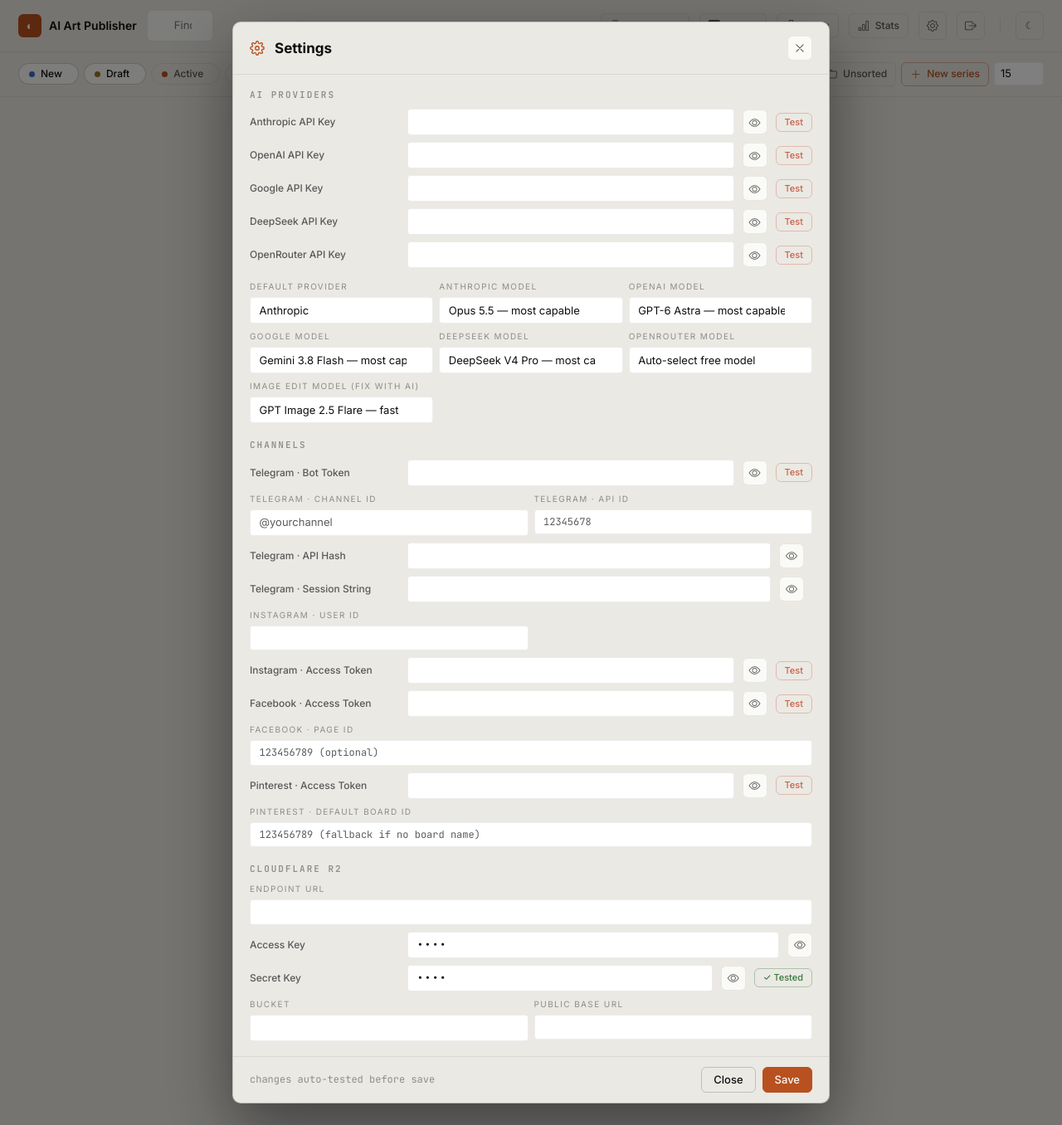
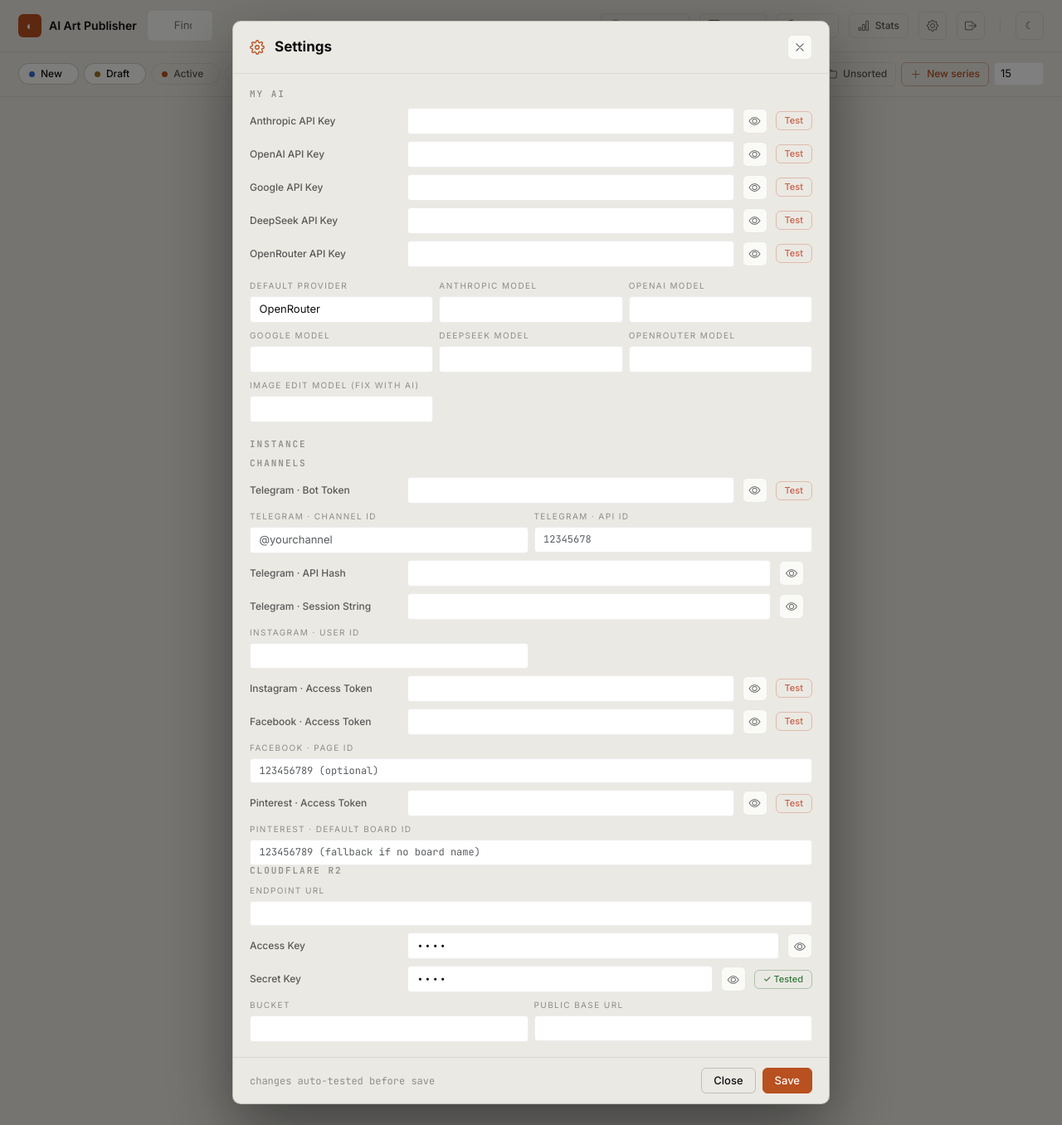
Before and after one commit to anscii/ai-art-publisher, a FastAPI app: page / in a window 1280 px wide, after a click that opens the changed part. Shown: the whole page at 83% size. Run offline with FastAPI, Linux system fonts and the light colour scheme; data comes from the database, SQL or seed files in the repository; data that the repository does not hold is empty; parts of the project's set-up code (start-up, migrations or seed data) failed here and were passed over; some libraries are stand-ins or nearby versions.

Commit message:
feat: settings UI for every user (My AI / Instance blocks), type-or-pick model fields (multi-user 2A frontend)

```diff
--- a/app/static/settings.js
+++ b/app/static/settings.js
@@ -35,11 +35,14 @@ function _setTestBtnState(btn, configured) {
   }
 }
 
-async function loadSettings() {
-  try {
-    const s = await apiFetch('GET', '/api/settings');
-    const fields = [
+// Per-User AI settings (/api/me/settings) vs instance config (/api/settings, admin only).
+const _MY_FIELDS = [
   'anthropic_api_key', 'openai_api_key', 'google_api_key', 'deepseek_api_key', 'openrouter_api_key',
+  'default_provider',
+  'anthropic_default_model', 'openai_default_model', 'google_default_model',
+  'deepseek_default_model', 'openrouter_default_model', 'image_edit_model',
+];
+const _INSTANCE_FIELDS = [
   'telegram_bot_token', 'telegram_channel_id', 'telegram_api_id',
   'telegram_api_hash', 'telegram_session_string',
   'instagram_access_token', 'instagram_user_id',
@@ -47,15 +50,27 @@ async function loadSettings() {
   'pinterest_access_token', 'pinterest_default_board_id',
   'r2_endpoint', 'r2_access_key', 'r2_secret_key', 'r2_bucket', 'r2_public_base_url',
 ];
-    fields.forEach(f => { const el = document.getElementById('s_' + f); if (el) el.value = s[f] || ''; });
+const _AI_PROVIDERS = ['anthropic', 'openai', 'google', 'deepseek', 'openrouter'];
+
+async function loadSettings() {
+  try {
+    const s = await apiFetch('GET', '/api/me/settings');
+    if (App.user?.is_admin) Object.assign(s, await apiFetch('GET', '/api/settings'));
+    [..._MY_FIELDS, ..._INSTANCE_FIELDS].forEach(f => {
+      const el = document.getElementById('s_' + f);
+      if (el && !el.list && el.tagName !== 'SELECT') el.value = s[f] || '';
+    });
     const provEl = document.getElementById('s_default_provider');
     if (provEl && s.default_provider) provEl.value = s.default_provider;
-    ['anthropic', 'openai', 'google', 'deepseek', 'openrouter'].forEach(p => {
-      const el = document.getElementById('s_' + p + '_default_model');
-      if (el) buildProviderModelSelect(el, p, { selectedValue: s[p + '_default_model'] || '' });
+    // Model fields are <input list=datalist>: fill the datalist, then set the (free-text) value.
+    [..._AI_PROVIDERS, 'image_edit'].forEach(p => {
+      const input = document.getElementById(p === 'image_edit' ? 's_image_edit_model' : 's_' + p + '_default_model');
+      const dl = document.getElementById('dl_' + p);
+      if (!input || !dl) return;
+      const val = s[p === 'image_edit' ? 'image_edit_model' : p + '_default_model'] || '';
+      buildProviderModelSelect(dl, p, { selectedValue: val });
+      input.value = val;
     });
-    const imgEditEl = document.getElementById('s_image_edit_model');
-    if (imgEditEl) buildProviderModelSelect(imgEditEl, 'image_edit', { selectedValue: s.image_edit_model || '' });
     // Initialise Test button states: green if value is '****' (key saved), red if empty.
     _SECRET_FIELD_IDS.forEach(id => {
       const input = document.getElementById(id);
@@ -64,18 +79,7 @@ async function loadSettings() {
   } catch (e) { showToast('Failed to load settings: ' + e.message, 'danger'); }
 }
 
-async function saveSettings() {
-  const fields = [
-    'anthropic_api_key', 'openai_api_key', 'google_api_key', 'deepseek_api_key', 'openrouter_api_key', 'default_provider',
-    'anthropic_default_model', 'openai_default_model', 'google_default_model', 'deepseek_default_model', 'openrouter_default_model',
-    'image_edit_model',
-    'telegram_bot_token', 'telegram_channel_id', 'telegram_api_id',
-    'telegram_api_hash', 'telegram_session_string',
-    'instagram_access_token', 'instagram_user_id',
-    'facebook_page_access_token', 'facebook_page_id',
-    'pinterest_access_token', 'pinterest_default_board_id',
-    'r2_endpoint', 'r2_access_key', 'r2_secret_key', 'r2_bucket', 'r2_public_base_url',
-  ];
+function _collect(fields) {
   const body = {};
   fields.forEach(f => {
     const el = document.getElementById('s_' + f);
@@ -83,8 +87,13 @@ async function saveSettings() {
     const val = el.value.trim();
     if (val && val !== '****') body[f] = val;
   });
+  return body;
+}
+
+async function saveSettings() {
   try {
-    await apiFetch('PUT', '/api/settings', body);
+    await apiFetch('PUT', '/api/me/settings', _collect(_MY_FIELDS));
+    if (App.user?.is_admin) await apiFetch('PUT', '/api/settings', _collect(_INSTANCE_FIELDS));
     showToast('Settings saved', 'success');
   } catch (e) { showToast(e.message, 'danger'); }
 }
@@ -106,7 +115,7 @@ async function testConn(service, btn) {
   btn.disabled = true;
   btn.textContent = '…';
   try {
-    const result = await apiFetch('POST', '/api/settings/test/' + service);
+    const result = await apiFetch('POST', (_AI_PROVIDERS.includes(service) ? '/api/me/settings/test/' : '/api/settings/test/') + service);
     _setTestBtnState(btn, result.ok);
     showToast(result.message, result.ok ? 'success' : 'danger');
   } catch (e) {
--- a/app/templates/index.html
+++ b/app/templates/index.html
@@ -53,11 +53,11 @@
     <i class="bi bi-trash3" style="font-size:14px;"></i>
     <span class="d-none d-sm-inline">Trash</span>
   </button>
-  <button class="aap-nav-btn admin-only" id="navStats" aria-label="Stats" onclick="showView('stats')">
+  <button class="aap-nav-btn" id="navStats" aria-label="Stats" onclick="showView('stats')">
     <i class="bi bi-bar-chart" style="font-size:14px;"></i>
     <span class="d-none d-sm-inline">Stats</span>
   </button>
-  <button class="aap-nav-btn aap-nav-btn--icon-only admin-only" aria-label="Settings"
+  <button class="aap-nav-btn aap-nav-btn--icon-only" aria-label="Settings"
           data-bs-toggle="modal" data-bs-target="#settingsModal"
           onclick="loadSettings()">
     <i class="bi bi-gear" style="font-size:14px;"></i>
@@ -294,7 +294,7 @@
 
         <!-- AI Providers -->
         <section class="aap-settings-section">
-          <h3 class="aap-section-label">AI Providers</h3>
+          <h3 class="aap-section-label">My AI</h3>
           <div class="aap-settings-section__rows">
             <div class="aap-secret-row">
               <span class="aap-secret-row__label">Anthropic API Key</span>
@@ -339,35 +339,38 @@
               </div>
               <div class="aap-field-block">
                 <span class="aap-field-block__label">Anthropic model</span>
-                <select class="form-select aap-input" id="s_anthropic_default_model"></select>
+                <input class="form-control aap-input" list="dl_anthropic" id="s_anthropic_default_model" autocomplete="off"><datalist id="dl_anthropic"></datalist>
               </div>
               <div class="aap-field-block">
                 <span class="aap-field-block__label">OpenAI model</span>
-                <select class="form-select aap-input" id="s_openai_default_model"></select>
+                <input class="form-control aap-input" list="dl_openai" id="s_openai_default_model" autocomplete="off"><datalist id="dl_openai"></datalist>
               </div>
             </div>
             <div class="d-grid gap-2" style="grid-template-columns: 1fr 1fr 1fr;">
               <div class="aap-field-block">
                 <span class="aap-field-block__label">Google model</span>
-                <select class="form-select aap-input" id="s_google_default_model"></select>
+                <input class="form-control aap-input" list="dl_google" id="s_google_default_model" autocomplete="off"><datalist id="dl_google"></datalist>
               </div>
               <div class="aap-field-block">
                 <span class="aap-field-block__label">DeepSeek model</span>
-                <select class="form-select aap-input" id="s_deepseek_default_model"></select>
+                <input class="form-control aap-input" list="dl_deepseek" id="s_deepseek_default_model" autocomplete="off"><datalist id="dl_deepseek"></datalist>
               </div>
               <div class="aap-field-block">
                 <span class="aap-field-block__label">OpenRouter model</span>
-                <select class="form-select aap-input" id="s_openrouter_default_model"></select>
+                <input class="form-control aap-input" list="dl_openrouter" id="s_openrouter_default_model" autocomplete="off"><datalist id="dl_openrouter"></datalist>
               </div>
             </div>
             <div class="d-grid gap-2" style="grid-template-columns: 1fr 1fr 1fr;">
               <div class="aap-field-block">
                 <span class="aap-field-block__label">Image edit model (Fix with AI)</span>
-                <select class="form-select aap-input" id="s_image_edit_model"></select>
+                <input class="form-control aap-input" list="dl_image_edit" id="s_image_edit_model" autocomplete="off"><datalist id="dl_image_edit"></datalist>
               </div>
             </div>
           </div>
         </section>
+
+        <div class="admin-only">
+        <h3 class="aap-section-label">Instance</h3>
 
         <!-- Channels -->
         <section class="aap-settings-section">
@@ -465,6 +468,7 @@
             </div>
           </div>
         </section>
+        </div>
 
       </div>
       <footer class="aap-modal__foot">
@@ -513,7 +517,7 @@
                 aria-labelledby="lightboxMoveBtn"></ul>
           </div>
           <button class="btn aap-btn" id="lightboxMarkPostedBtn">✓ Mark posted</button>
-          <button class="btn aap-btn admin-only" id="lightboxFixAiBtn">✦ Fix with AI</button>
+          <button class="btn aap-btn" id="lightboxFixAiBtn">✦ Fix with AI</button>
           <button class="btn aap-btn aap-btn-danger" id="lightboxDeleteBtn">× Delete</button>
         </div>
         <nav class="aap-filmstrip" id="lightboxFilmstrip"></nav>
```
Also changed, not shown: tests/test_e2e_non_admin.py (+15 -6 lines), tests/test_e2e_settings.py (+18 -2 lines), app/static/editor.js. Lines whose indentation alone changed are shown as unchanged.
